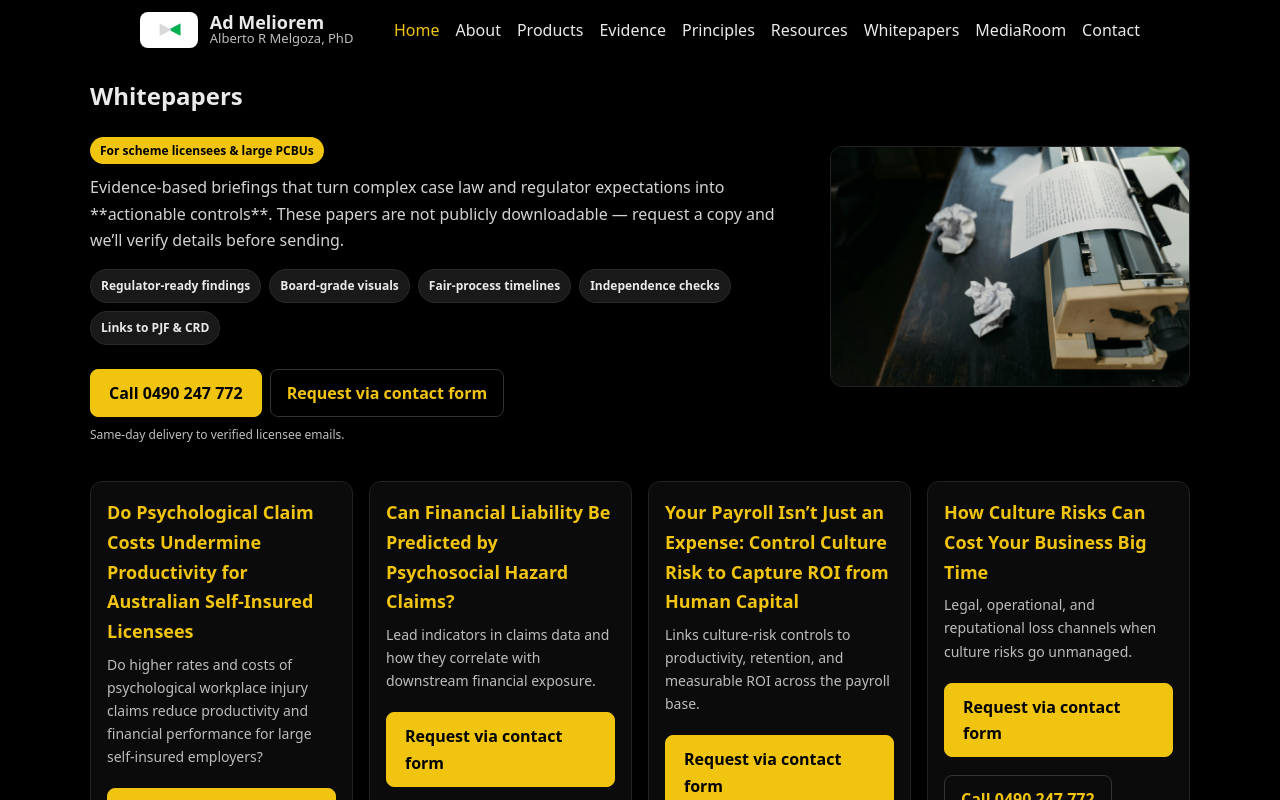
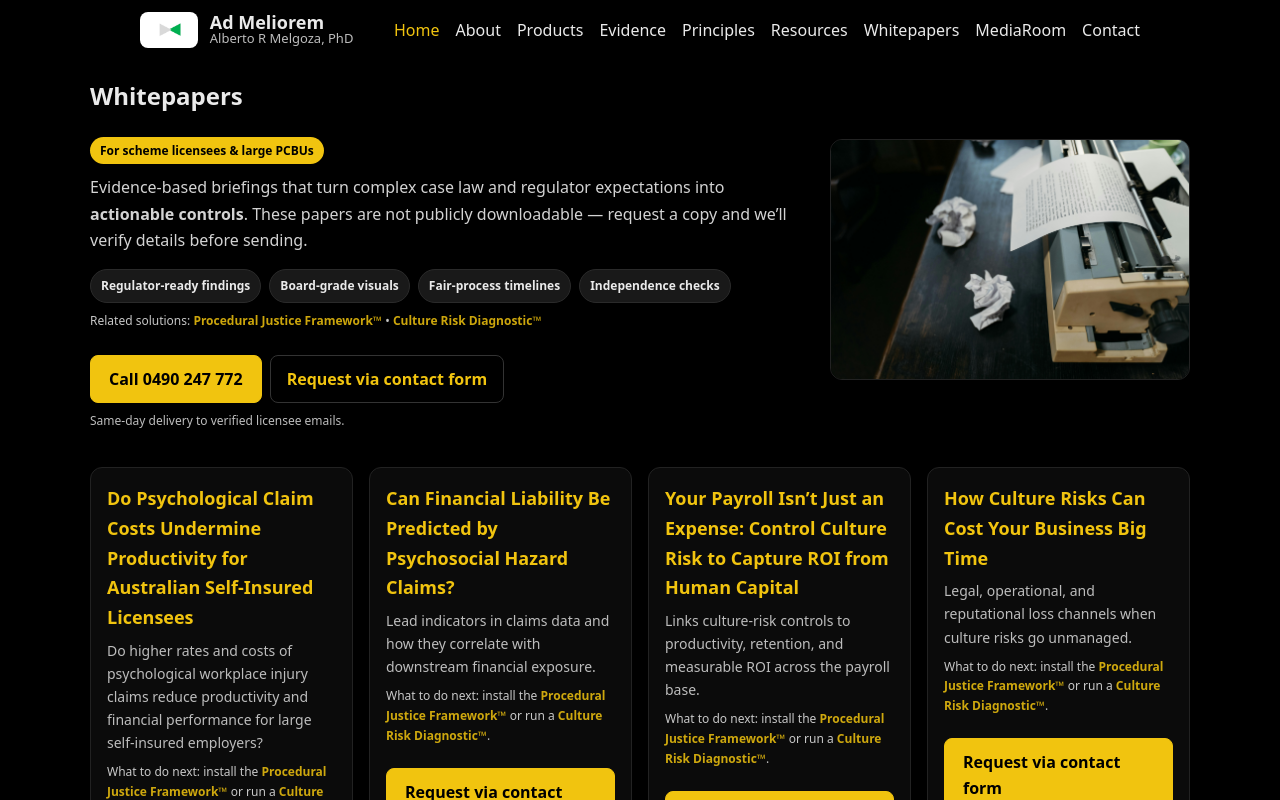
Before and after one commit to AlbertoRMelgoza/AdMeliorem, a Next.js app: page /whitepapers in a window 1280 px wide. Shown: the top 800 px of the page. Built offline with nearby package versions, Linux system fonts and the light colour scheme.

Commit message:
Update page.tsx

```diff
--- a/app/whitepapers/page.tsx
+++ b/app/whitepapers/page.tsx
@@ -19,8 +19,7 @@ const PAPERS: Paper[] = [
       "predicting-lower-productivity-from-comcare-self-licensees-psychological-claims",
   },
   {
-    title:
-      "Can Financial Liability Be Predicted by Psychosocial Hazard Claims?",
+    title: "Can Financial Liability Be Predicted by Psychosocial Hazard Claims?",
     blurb:
       "Lead indicators in claims data and how they correlate with downstream financial exposure.",
     slug: "predicting-liability-from-psychosocial-claims",
@@ -57,7 +56,7 @@ export default function WhitepapersPage() {
   const accent = "#f1c40f";
   const subtext = "#bdbdbd";
 
-  // tighter hero; keep image small so copy/CTAs dominate
+  // tighter hero; image small so copy/CTAs lead
   const hero: CSSProperties = {
     display: "grid",
     gridTemplateColumns: "1fr 360px",
@@ -80,13 +79,9 @@ export default function WhitepapersPage() {
     overflow: "hidden",
     background: "#0e0e0e",
   };
-  const heroImg: CSSProperties = {
-    width: "100%",
-    height: "auto",
-    display: "block",
-  };
+  const heroImg: CSSProperties = { width: "100%", height: "auto", display: "block" };
 
-  // short skim chips for boards/buyers
+  // skim chips (keep jargon-free)
   const chipRow: CSSProperties = { display: "flex", flexWrap: "wrap", gap: 8, marginTop: 10 };
   const chip: CSSProperties = {
     display: "inline-block",
@@ -98,6 +93,7 @@ export default function WhitepapersPage() {
     fontWeight: 700,
     fontSize: 12,
   };
+  const link: CSSProperties = { color: accent, textDecoration: "none", fontWeight: 700 };
 
   const grid: CSSProperties = {
     display: "grid",
@@ -147,7 +143,7 @@ export default function WhitepapersPage() {
   const phoneHref = "tel:+61490247772";
   const contactHref = "/contact";
 
-  // Pre-fill subject/body when user taps “Request” on a specific paper
+  // Pre-filled email for a specific paper
   const mailtoFor = (paperTitle: string) =>
     `mailto:am@albertormelgoza.com?subject=${encodeURIComponent(
       `Whitepaper request: ${paperTitle}`
@@ -162,7 +158,7 @@ export default function WhitepapersPage() {
           <h1 style={{ marginTop: 0 }}>Whitepapers</h1>
           <span style={badge}>For scheme licensees & large PCBUs</span>
           <p style={{ marginTop: 10, opacity: 0.9 }}>
-            Evidence-based briefings that turn complex case law and regulator expectations into **actionable controls**.
+            Evidence-based briefings that turn complex case law and regulator expectations into <strong>actionable controls</strong>.
             These papers are not publicly downloadable — request a copy and we’ll verify details before sending.
           </p>
 
@@ -171,8 +167,19 @@ export default function WhitepapersPage() {
             <span style={chip}>Board-grade visuals</span>
             <span style={chip}>Fair-process timelines</span>
             <span style={chip}>Independence checks</span>
-            <span style={chip}>Links to PJF & CRD</span>
           </div>
+
+          {/* Reader-friendly related solutions (replaces confusing acronym chip) */}
+          <p style={{ marginTop: 8, fontSize: 12, opacity: 0.85 }}>
+            Related solutions:&nbsp;
+            <a href="/products/procedural-justice-framework" style={link}>
+              Procedural Justice Framework™
+            </a>
+            &nbsp;•&nbsp;
+            <a href="/products/culture-risk-diagnostic" style={link}>
+              Culture Risk Diagnostic™
+            </a>
+          </p>
 
           <div style={{ marginTop: 14, display: "flex", gap: 8, flexWrap: "wrap" }}>
             <a href={phoneHref} style={btnPrimary} aria-label="Call Alberto to request a whitepaper">
@@ -205,6 +212,19 @@ export default function WhitepapersPage() {
             <h3 style={title}>{p.title}</h3>
             <p style={blurb}>{p.blurb}</p>
 
+            {/* Reader-friendly nudge to your core offers */}
+            <p style={{ marginTop: 8, fontSize: 12, opacity: 0.85 }}>
+              What to do next: install the{" "}
+              <a href="/products/procedural-justice-framework" style={link}>
+                Procedural Justice Framework™
+              </a>{" "}
+              or run a{" "}
+              <a href="/products/culture-risk-diagnostic" style={link}>
+                Culture Risk Diagnostic™
+              </a>
+              .
+            </p>
+
             <div style={{ display: "flex", gap: 8, marginTop: 10, flexWrap: "wrap" }}>
               <a
                 href={contactHref + `?paper=${encodeURIComponent(p.title)}`}
@@ -213,11 +233,7 @@ export default function WhitepapersPage() {
               >
                 Request via contact form
               </a>
-              <a
-                href={phoneHref}
-                style={btnGhost}
-                aria-label={`Call to request whitepaper: ${p.title}`}
-              >
+              <a href={phoneHref} style={btnGhost} aria-label={`Call to request whitepaper: ${p.title}`}>
                 Call 0490 247 772
               </a>
               <a
@@ -235,7 +251,7 @@ export default function WhitepapersPage() {
       <section style={cta}>
         <h2 style={{ marginTop: 0 }}>Want a copy?</h2>
         <p style={{ color: subtext }}>
-          We’ll send the relevant whitepaper **after a quick verification**. Choose call or form:
+          We’ll send the relevant whitepaper <strong>after a quick verification</strong>. Choose call or form:
         </p>
         <div style={{ display: "flex", gap: 8, justifyContent: "center", flexWrap: "wrap" }}>
           <a href={phoneHref} style={btnPrimary} aria-label="Call to request whitepaper">
```
